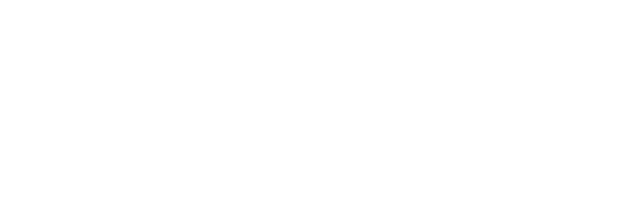
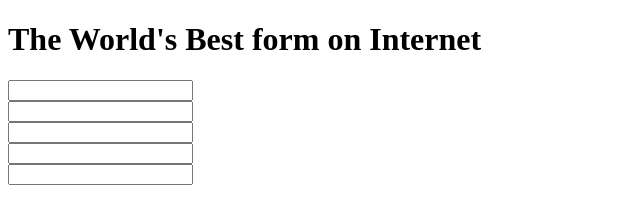
Before and after one commit to Talha-24/Git-Repo-, a plain HTML site: page index.html in a window 1280 px wide. Shown: the whole page, without its empty margins (0-640 px from the left). Drawn offline with Linux system fonts and the light colour scheme.

Commit message:
Inserting the form elements

```diff
--- a/index.html
+++ b/index.html
@@ -1,12 +1,34 @@
 <!DOCTYPE html>
 <html lang="en">
+
 <head>
     <meta charset="UTF-8">
     <meta name="viewport" content="width=device-width, initial-scale=1.0">
     <link rel="stylesheet" href="style.css">
     <title>GitHub</title>
 </head>
+
 <body>
+    <h1>The World's Best form on Internet</h1>
+    <form action="">
+        <div class="formdesign" id="name">
+            <input type="text" name="" id="" name="fname"><span class="formerror"></span>
+        </div>
+        <div class="formdesign" id="email">
+            <input type="email" name="" id="" name="fname"><span class="formerror"></span>
+        </div>
+        <div class="formdesign" id="phone">
+            <input type="phone" name="" id="" name="fname"><span class="formerror"></span>
+        </div>
+        <div class="formdesign" id="password">
+            <input type="password" name="" id="" name="fname"><span class="formerror"></span>
+        </div>
+        <div class="formdesign" id="cpassword">
+            <input type="password" name="" id="" name="fname"><span class="formerror"></span>
+        </div>
+
+    </form>
     <script src="script.js"></script>
 </body>
+
 </html>
```
